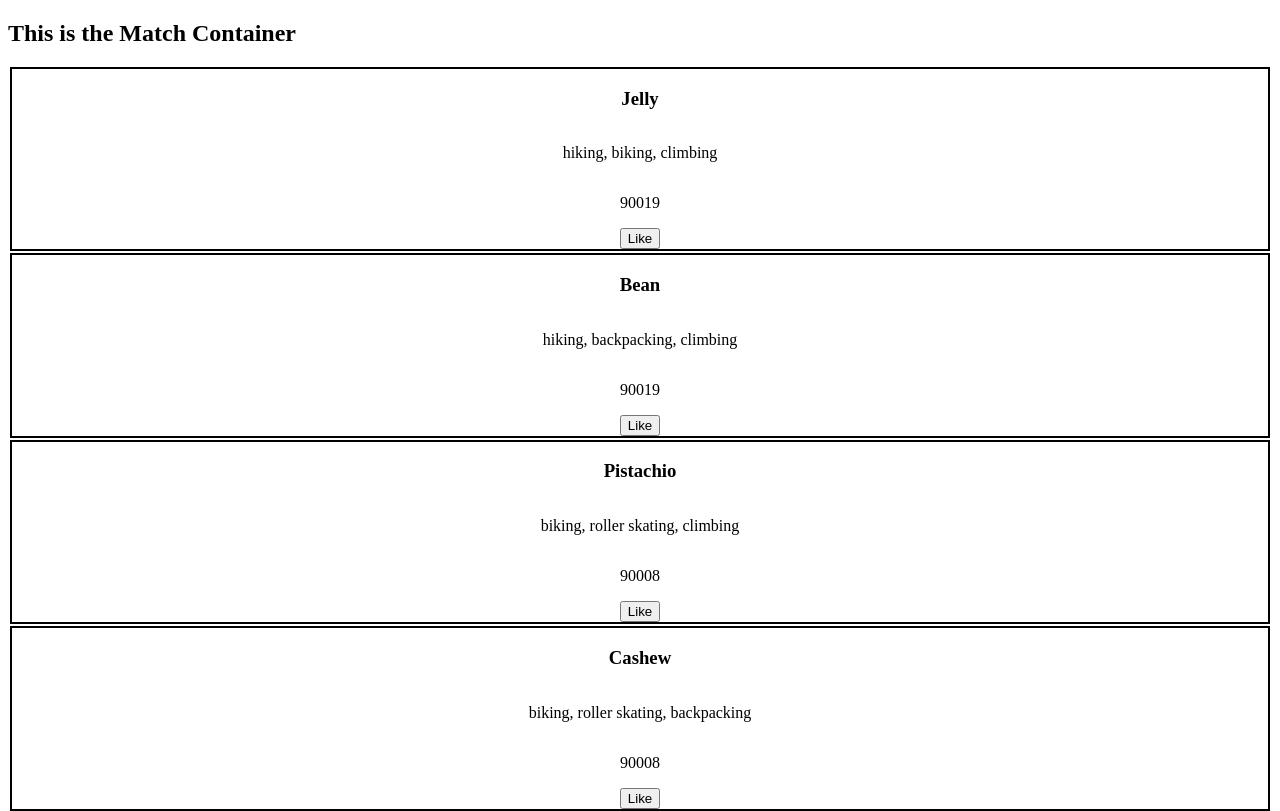
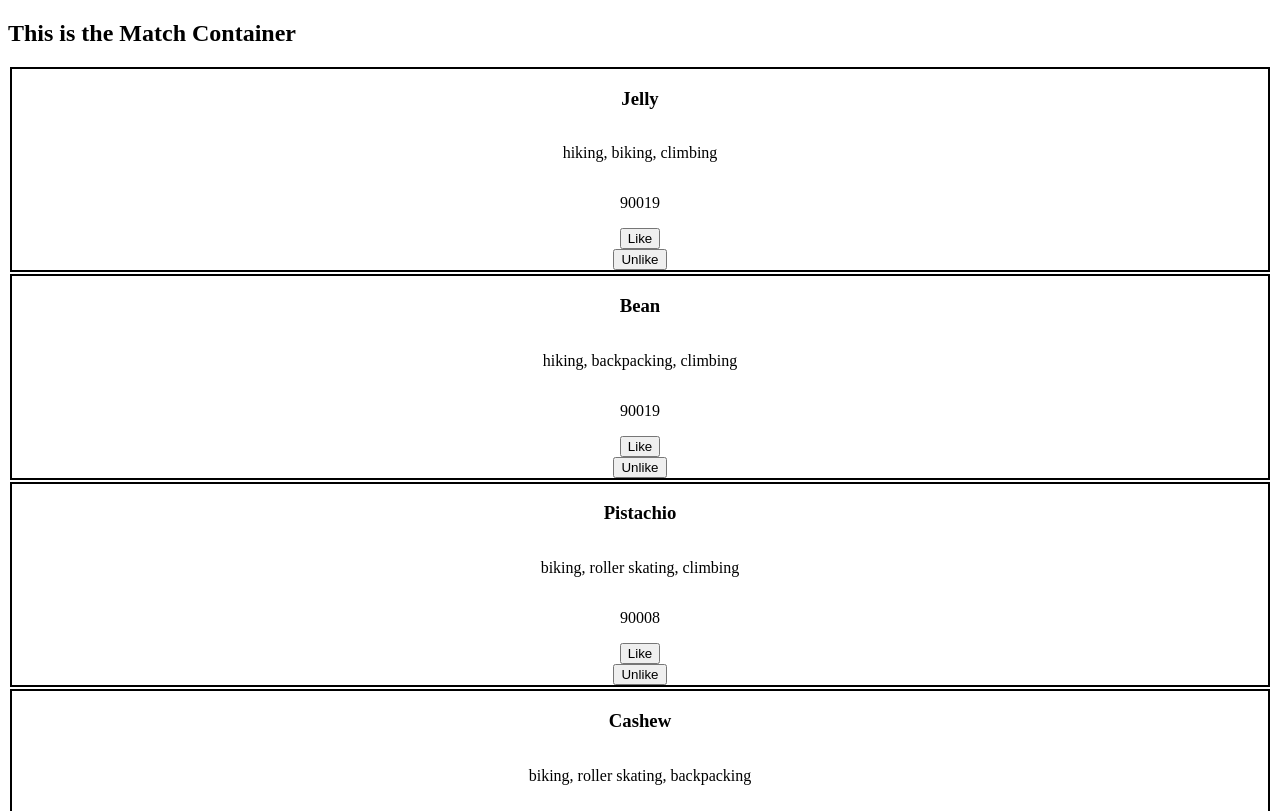
Before and after one commit to AdventureConnect/web-app-adventure-connect, a React app: page /dashboard in a window 1280 px wide. Shown: the top 811 px of the page. Built offline with nearby package versions, Linux system fonts and the light colour scheme.

Commit message:
actions implemented and working to update state

```diff
--- a/client/components/Dashboard.jsx
+++ b/client/components/Dashboard.jsx
@@ -22,8 +22,8 @@ const Dashboard = () => {
       <div>{/* <Carousel /> */}</div>
       {/* <h2>You have {total} matches!</h2> */}
       <MatchContainer />
-      <button onClick={handleButtonIncrement}>Increment</button>
-      <button>Find Matches</button>
+      {/* <button onClick={handleButtonIncrement}>Increment</button>
+      <button>Find Matches</button> */}
     </>
   );
 };
--- a/client/features/matches/matchReducer.js
+++ b/client/features/matches/matchReducer.js
@@ -1,27 +1,37 @@
 import { createSlice } from "@reduxjs/toolkit";
-import matchList from "../../match-components/matchlist.js";
+import userList from "../../match-components/userlist.js";
+import matchList from "../../match-components/matchList.js";
 
 const initialState = {
   matchList: matchList,
-  total: 5,
-  isLoading: true,
+  total: 0,
+  // isLoading: true,
 };
 
 const matchSlice = createSlice({
   name: "matches",
   initialState,
   reducers: {
-    addMatch: (state, payload) => {
-      state.matchList = matchList.push({
-        name: "Pie",
-        interests: ["hiking", "biking"],
-        zipCode: "20015",
-      });
+    // add a match to state, passing in the payload of information from the liked user profile
+    addMatch: ({ matchList, total }, { payload }) => {
+      matchList = matchList.push(payload);
+      total = total + 1;
+    },
+    removeMatch: ({ matchList, total }, { payload }) => {
+      // need to update to search and remove
+      matchList = matchList.filter((user) => user !== payload);
     },
   },
 });
 
 // console.log(matchSlice);
+/**
+ * eporting actions
+ */
+export const { addMatch, removeMatch } = matchSlice.actions;
 
-export const { addMatch } = matchSlice.actions; // reducers property/obj is the action
-export default matchSlice.reducer; //slice is the reducer
+/**
+ * exporting reducers
+ */
+
+export default matchSlice.reducer;
--- a/client/match-components/MatchContainer.jsx
+++ b/client/match-components/MatchContainer.jsx
@@ -1,16 +1,32 @@
 import React from "react";
-import MatchProfile from "./MatchProfile";
+import { useState } from "react";
+import UserProfile from "./MatchProfile";
 import { useSelector } from "react-redux/";
+
+import userList from "./userlist";
 
 const MatchContainer = () => {
   const { matchList, total } = useSelector((store) => store.matches);
+  console.log(matchList);
   console.log(total);
-  console.log(matchList);
-  const matches = matchList.map((match, i) => {
+  const potentialMatches = userList.map((user, i) => {
     // console.log(<MatchProfile key={(match.name, i)} {...match} />);
-    return <MatchProfile key={(match.name, i)} {...match} />;
+    return <UserProfile key={(user.name, i)} {...user} />;
   });
-  if (total > 0) {
+  const matches = matchList.map((user, i) => {
+    // console.log(<MatchProfile key={(match.name, i)} {...match} />);
+    return <UserProfile key={(user.name, i)} {...user} />;
+  });
+  if (total < 1) {
+    return (
+      <>
+        <section>
+          <h1>This is the Match Container</h1>
+          <div>{potentialMatches}</div>
+        </section>
+      </>
+    );
+  } else {
     return (
       <>
         <section>
--- a/client/match-components/MatchProfile.jsx
+++ b/client/match-components/MatchProfile.jsx
@@ -1,9 +1,11 @@
 import React from "react";
+// import { useState, useEffect } from "react";
 import { useDispatch, useSelector } from "react-redux";
-import { addMatch } from "../features/matches/matchReducer";
+import { addMatch, removeMatch } from "../features/matches/matchReducer";
 
-const MatchProfile = ({ name, interests, zipCode }) => {
+const UserProfile = ({ name, email, interests, zipCode, handleLike }) => {
   const dispatch = useDispatch();
+
   return (
     <>
       <article className="profile-container">
@@ -11,10 +13,31 @@ const MatchProfile = ({ name, interests, zipCode }) => {
         <h1>{name}</h1>
         <p>{interests.join(", ")}</p>
         <p>{zipCode}</p>
-        <button onClick={() => dispatch(addMatch)}>Like</button>
+        <button
+          onClick={() =>
+            dispatch(
+              addMatch({ name: name, interests: interests, zipCode: zipCode })
+            )
+          }
+        >
+          Like
+        </button>
+        <button
+          onClick={() =>
+            dispatch(
+              removeMatch({
+                name: name,
+                interests: interests,
+                zipCode: zipCode,
+              })
+            )
+          }
+        >
+          Unlike
+        </button>
       </article>
     </>
   );
 };
 
-export default MatchProfile;
+export default UserProfile;
--- a/client/match-components/matchlist.js
+++ b/client/match-components/matchlist.js
@@ -1,29 +1,3 @@
-const matchList = [
-  {
-    name: "Jelly",
-    interests: ["hiking", "biking", "climbing"],
-    zipCode: "90019",
-  },
-  {
-    name: "Bean",
-    interests: ["hiking", "backpacking", "climbing"],
-    zipCode: "90019",
-  },
-  {
-    name: "Pistachio",
-    interests: ["biking", "roller skating", "climbing"],
-    zipCode: "90008",
-  },
-  {
-    name: "Cashew",
-    interests: ["biking", "roller skating", "backpacking"],
-    zipCode: "90008",
-  },
-  {
-    name: "Francis",
-    interests: ["hackey sack", "roller skating", "climbing"],
-    zipCode: "90008",
-  },
-];
+const matchList = [];
 
 export default matchList;
--- /dev/null
+++ b/client/match-components/userlist.js
@@ -0,0 +1,34 @@
+const userList = [
+  {
+    name: "Jelly",
+    email1: "email1@email.com",
+    interests: ["hiking", "biking", "climbing"],
+    zipCode: "90019",
+  },
+  {
+    name: "Bean",
+    email: "email2@email.com",
+    interests: ["hiking", "backpacking", "climbing"],
+    zipCode: "90019",
+  },
+  {
+    name: "Pistachio",
+    email: "email3@email.com",
+    interests: ["biking", "roller skating", "climbing"],
+    zipCode: "90008",
+  },
+  {
+    name: "Cashew",
+    email: "email4@email.com",
+    interests: ["biking", "roller skating", "backpacking"],
+    zipCode: "90008",
+  },
+  {
+    name: "Francis",
+    email: "email5@email.com",
+    interests: ["hackey sack", "roller skating", "climbing"],
+    zipCode: "90008",
+  },
+];
+
+export default userList;
```
